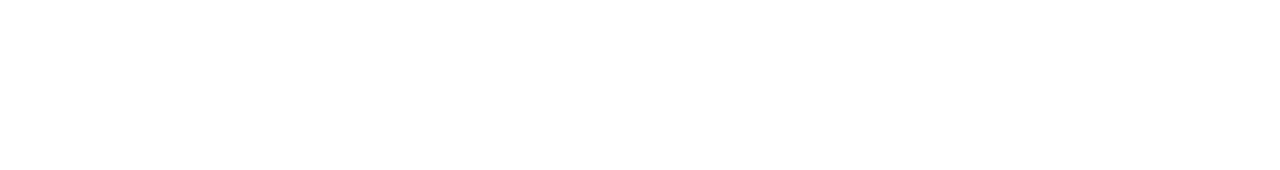
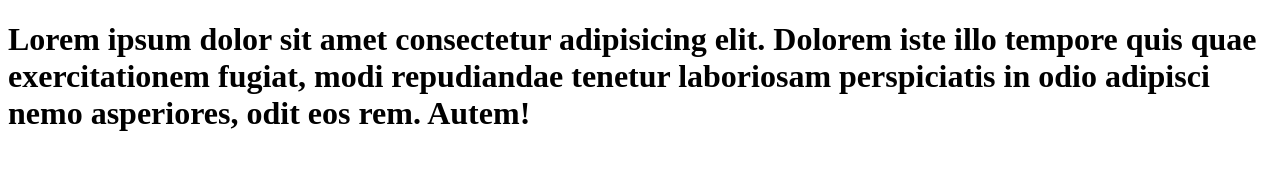
Before and after one commit to Kidd942601/sample-folder, a plain HTML site: page index.html in a window 1280 px wide. Drawn offline with Linux system fonts and the light colour scheme.

Commit message:
added h1 lorem

```diff
--- a/index.html
+++ b/index.html
@@ -6,6 +6,6 @@
     <title>Document</title>
 </head>
 <body>
-
+    <h1>Lorem ipsum dolor sit amet consectetur adipisicing elit. Dolorem iste illo tempore quis quae exercitationem fugiat, modi repudiandae tenetur laboriosam perspiciatis in odio adipisci nemo asperiores, odit eos rem. Autem!</h1>
 </body>
 </html>
```
